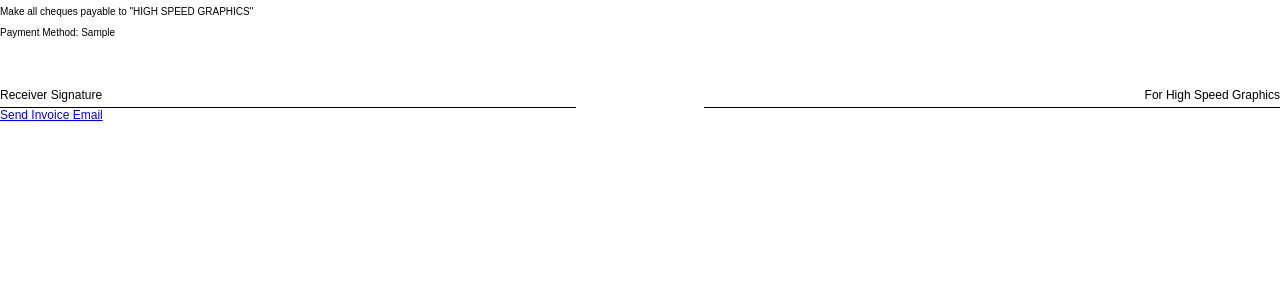
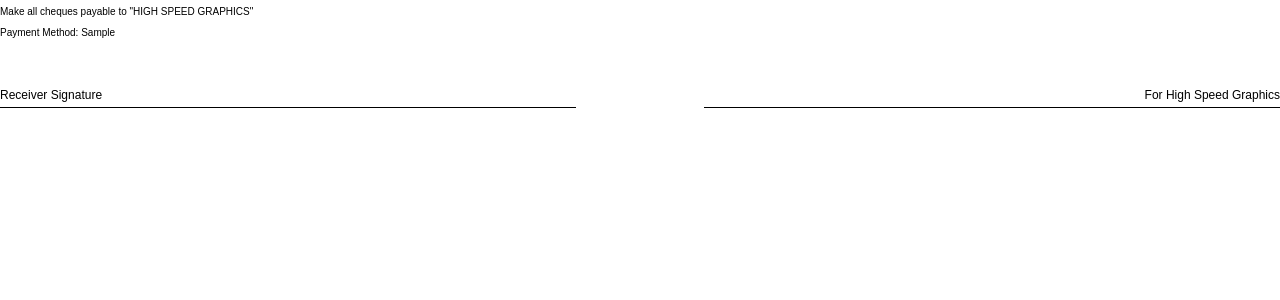
Before and after one commit to skhleejal/invoicemgmt, a Django app: template invoicemgmt/templates/invoicemgmt/invoice_detail.html in a window 1280 px wide. Shown: the part 407-707 px from the top of the page. Run offline with Django 4.2, Linux system fonts and the light colour scheme; the template is opened without the code that fills it: most values are stand-ins (such as "Sample title", 1, 10 or a date in 2020).

Commit message:
updated ui removed ema

```diff
--- a/invoicemgmt/templates/invoicemgmt/invoice_detail.html
+++ b/invoicemgmt/templates/invoicemgmt/invoice_detail.html
@@ -229,7 +229,7 @@
             <div class="signature-line"></div>
         </div>
     </div>
-    <a href="{% url 'send_invoice_email' invoice.pk %}" class="btn btn-primary">Send Invoice Email</a>
+    <!-- <a href="{% url 'send_invoice_email' invoice.pk %}" class="btn btn-primary">Send Invoice Email</a> -->
 
 </body>
 </html>
```
